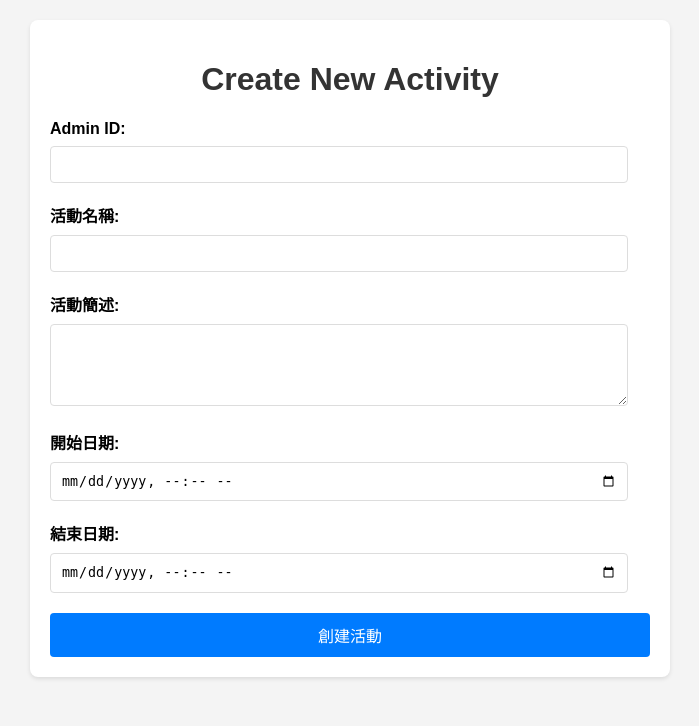
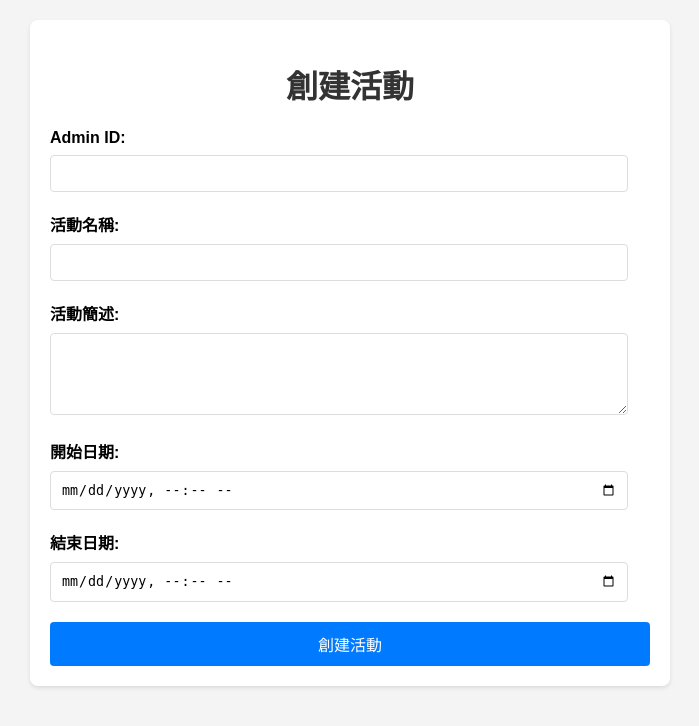
Before and after one commit to sun6255-alt/qr-checkin-new, a Flask app: page /create-activity in a window 1280 px wide. Shown: the top 726 px of the page, without its empty margins (290-989 px from the left). Run offline with Flask 3, Linux system fonts and the light colour scheme.

Commit message:
Feat: Update activity creation form title to Chinese

```diff
--- a/templates/activity_create.html
+++ b/templates/activity_create.html
@@ -70,7 +70,7 @@
 </head>
 <body>
     <div class="container">
-        <h1>Create New Activity</h1>
+        <h1>創建活動</h1>
         <form id="createActivityForm">
             <label for="adminId">Admin ID:</label>
             <input type="text" id="adminId" name="admin_id" required>
```
